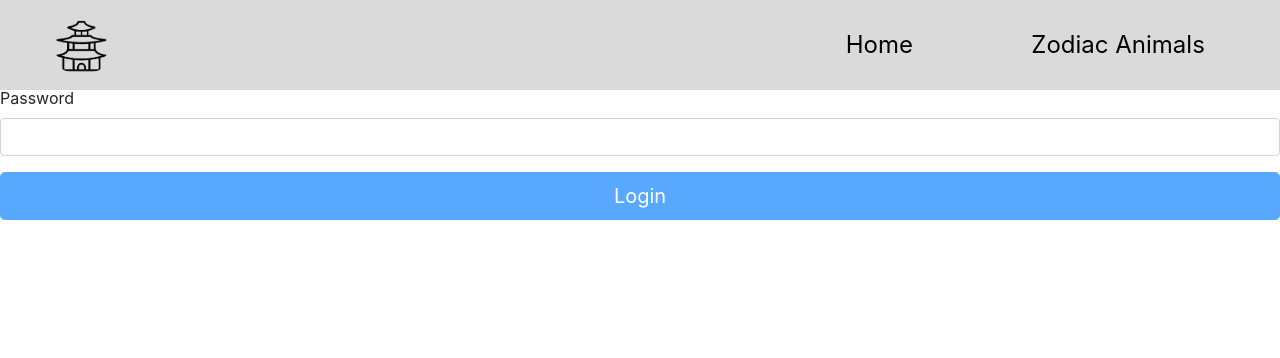
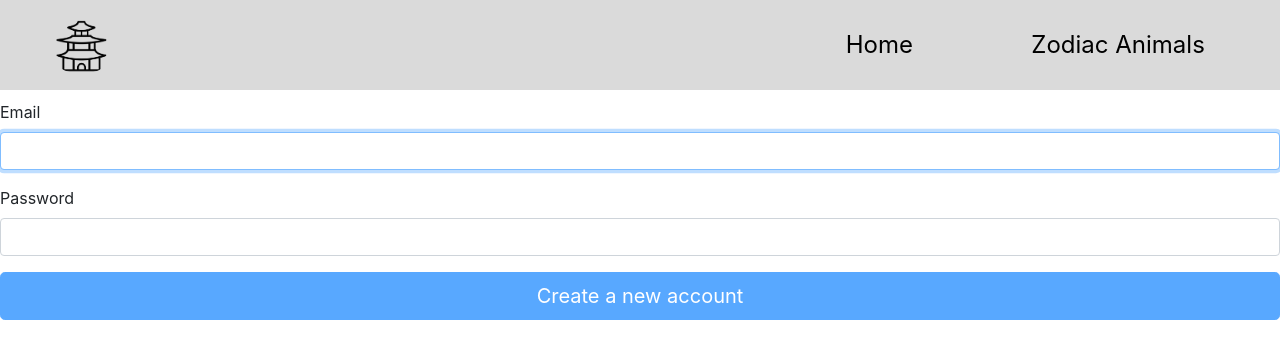
Before and after one commit to cybunayog/chinese-zodiac-react, a React (Create React App) app in the folder client/: page /signup in a window 1280 px wide. Shown: the top 358 px of the page. Built offline with nearby package versions, Linux system fonts and the light colour scheme.

Commit message:
Added packages, fixed some styling. Will work on token stuff tomorrow

```diff
--- a/client/src/index.js
+++ b/client/src/index.js
@@ -5,6 +5,7 @@ import {
   Route,
   Switch
 } from 'react-router-dom';
+import axios from 'axios';
 
 // Import files
 import {
@@ -21,6 +22,7 @@ import { Toolbar, SideDrawer, Backdrop } from "modules/components";
 import './index.css';
 import 'bootstrap/dist/css/bootstrap.min.css';
 
+axios.defaults.withCredentials = true;
 
 export default function App() {
 
--- a/client/src/pages/Login.js
+++ b/client/src/pages/Login.js
@@ -6,7 +6,6 @@ export default function Login() {
 
   const [email, setEmail] = useState('');
   const [pwd, setPwd] = useState('');
-  const [errors, setErrors] = useState({});
 
   useEffect(() => {
     // fetch('http://localhost:8080/auth/login')
--- a/client/src/pages/SignUp.js
+++ b/client/src/pages/SignUp.js
@@ -1,34 +1,38 @@
 import React, { useState, useEffect } from 'react';
+import axios from 'axios';
+import { useHistory } from 'react-router-dom';
 import Form from "react-bootstrap/Form";
 import Button from "react-bootstrap/Button";
 
 export default function SignUp() {
 
   const [email, setEmail] = useState('');
-  const [pwd, setPwd] = useState('');
-  const [errors, setErrors] = useState({});
-
-  useEffect(() => {
-  // fetch('http://localhost:8080/auth/login')
-  //   .then(data => {
-
-  //   })
-  }, []);
-
+  const [password, setPassword] = useState('');
 
   // After login go back home
-  function handleSubmit(event) {
-  // call API to save the credentials
-  event.preventDefault();
+  async function handleSubmit(event) {
+    // call API to save the credentials
+    event.preventDefault();
+
+    try {
+      const registerData = {
+        email,
+        password,
+      };
+
+      await axios.post('http://localhost:8080/auth/signup', registerData);
+    } catch (e) {
+      console.error(e);
+    }
   }
 
   function validateForm() {
 
-  return email.length > 0 && pwd.length > 0;
+    return email.length > 0 && password.length > 0;
   }
 
   return (
-  <div className="signin">
+  <div className="signup">
     <Form onSubmit={handleSubmit}>
       <Form.Group size="lg" controlId="email">
         <Form.Label>Email</Form.Label>
@@ -43,12 +47,12 @@ export default function SignUp() {
         <Form.Label>Password</Form.Label>
         <Form.Control
           type="password"
-          value={pwd}
-          onChange={e => setPwd(e.target.value)}
+          value={password}
+          onChange={e => setPassword(e.target.value)}
           />
       </Form.Group>
       <Button block size="lg" type="submit" disabled={!validateForm()}>
-        Login
+        Create a new account
       </Button>
     </Form>
   </div>
--- a/client/src/styles/GlobalStyles.css
+++ b/client/src/styles/GlobalStyles.css
@@ -8,7 +8,7 @@
   width: 100%;
 }
 .home-content-title {
-  margin-top: 6rem;
+  margin-top: 100px;
   text-align: center;
 }
 .zodiac-container {
@@ -164,7 +164,7 @@
 /* End of Toolbar */
 
 .zodiac-animal-info-container {
-  margin-top: 5.5rem;
+  margin-top: 100px;
 }
 
 .zodiac-animal-info-img {
@@ -208,3 +208,11 @@
   border-bottom: 1px solid black;
   width: 100%;
 }
+
+.login, .signup {
+  margin-top: 100px;
+  display: block;
+  width: 100%;
+  height: 100%;
+  align-content: center;
+}
--- a/package.json
+++ b/package.json
@@ -4,6 +4,7 @@
   "main": "server.js",
   "dependencies": {
     "bcrypt": "^5.0.1",
+    "cors": "^2.8.5",
     "dotenv": "^8.2.0",
     "express": "^4.17.1",
     "jsonwebtoken": "^8.5.1",
```
Also changed, not shown: client/src/utils/api/index.js (added), 2 other files (tests, documents, lock files or other folders).
